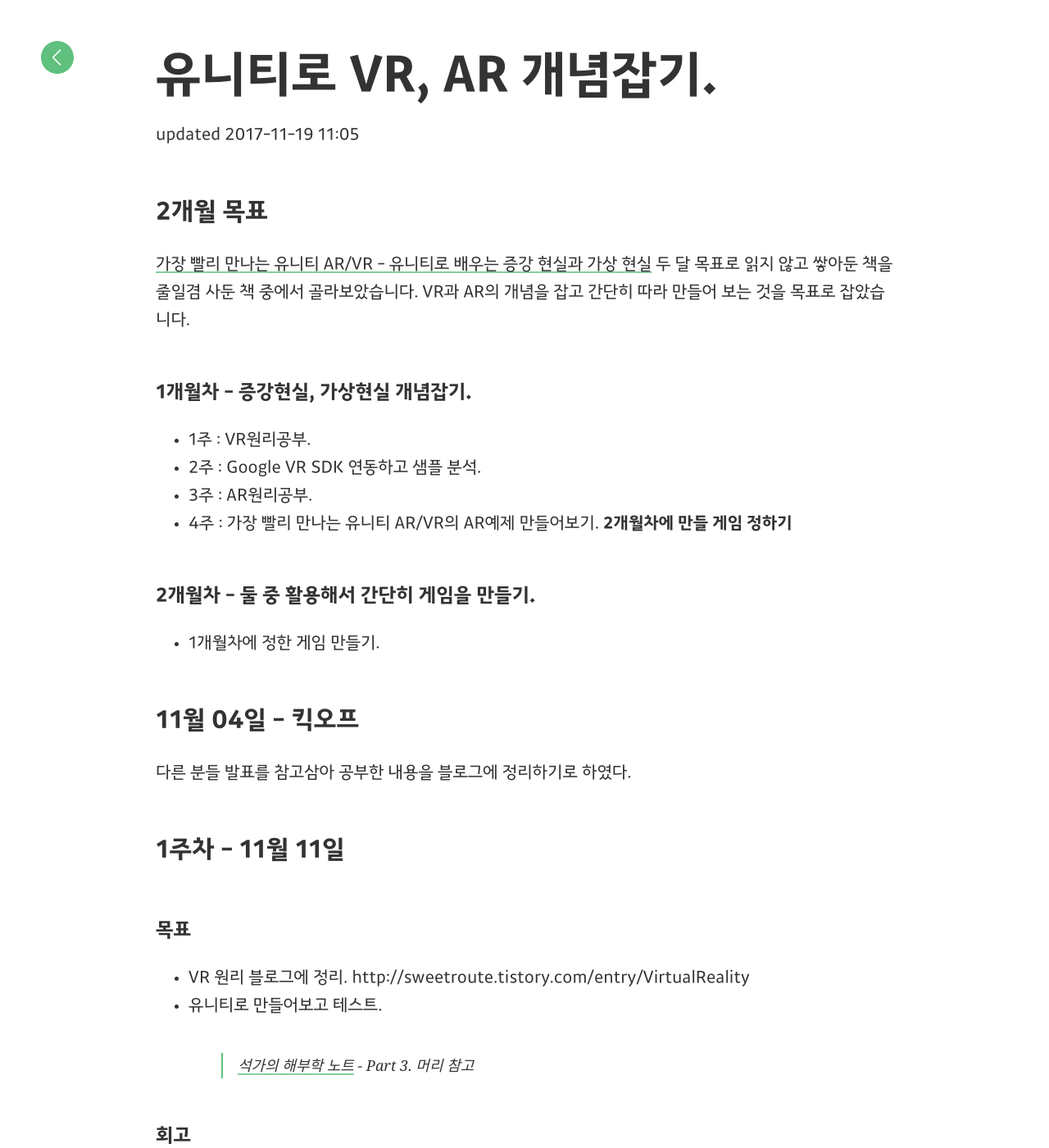
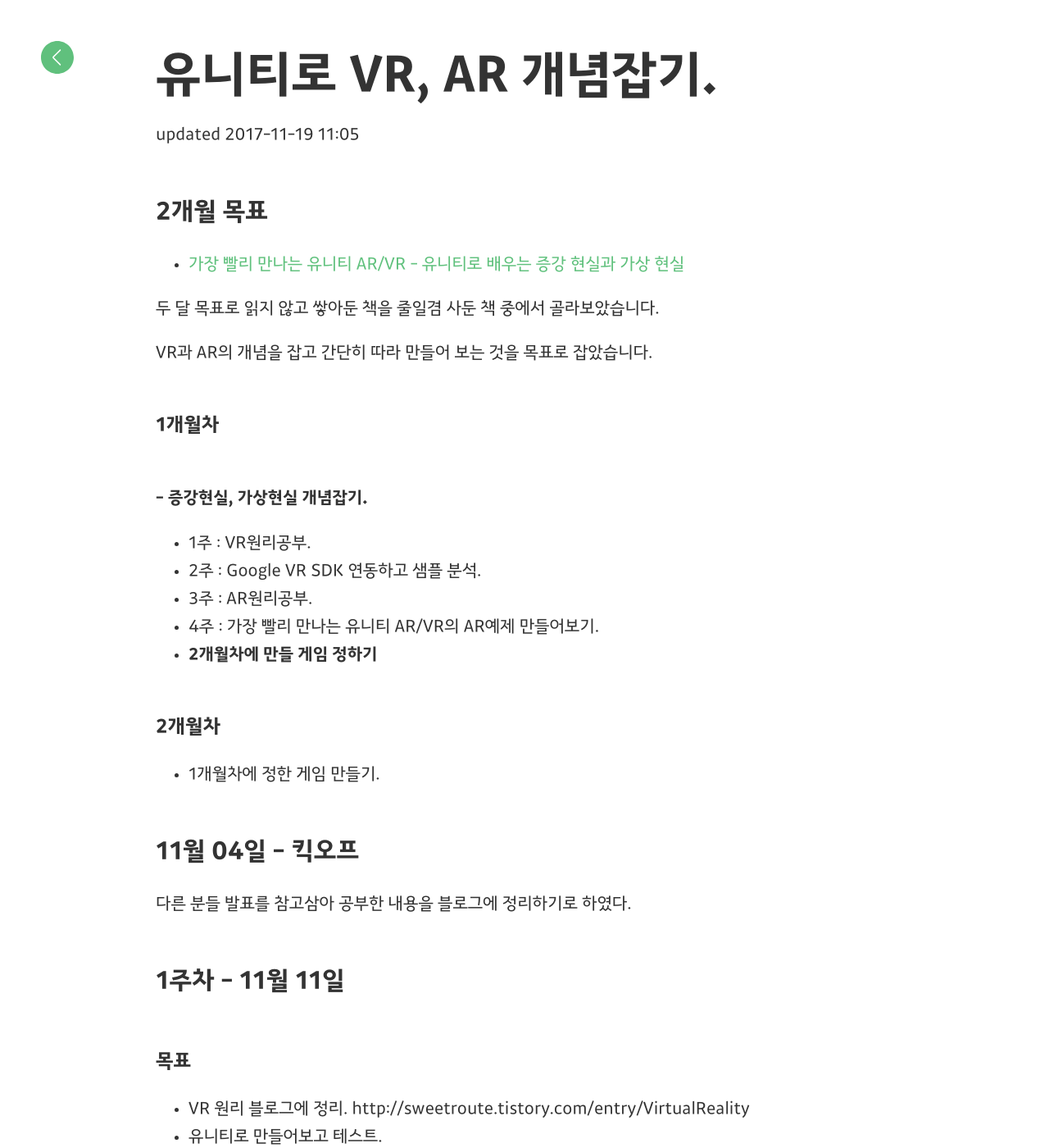
Before and after one commit to yeogaemogaco/retrospective-2nd, a Jekyll site: the page built from _posts/2017-11-04-sweetroute.md, in a window 1280 px wide and 1400 px high. Shown: the whole window at 82% size. Built offline with Jekyll 4.4.1, drawn with Linux system fonts in a browser that asks for light colours.

Commit message:
치즈 2주차 회고등록

```diff
--- a/_posts/2017-11-04-sweetroute.md
+++ b/_posts/2017-11-04-sweetroute.md
@@ -6,18 +6,22 @@
 ---
 
 ## 2개월 목표
-<a href="http://book.naver.com/bookdb/book_detail.nhn?bid=12049025" target="_blank">가장 빨리 만나는 유니티 AR/VR - 유니티로 배우는 증강 현실과 가상 현실</a>
+- <a href="http://book.naver.com/bookdb/book_detail.nhn?bid=12049025" target="_blank">가장 빨리 만나는 유니티 AR/VR - 유니티로 배우는 증강 현실과 가상 현실</a>
+
 두 달 목표로 읽지 않고 쌓아둔 책을 줄일겸 사둔 책 중에서 골라보았습니다.
+
 VR과 AR의 개념을 잡고 간단히 따라 만들어 보는 것을 목표로 잡았습니다.
 
-### 1개월차 - 증강현실, 가상현실 개념잡기.
+### 1개월차
+#### - 증강현실, 가상현실 개념잡기.
 - 1주 : VR원리공부.
 - 2주 : Google VR SDK 연동하고 샘플 분석.
 - 3주 : AR원리공부.
 - 4주 : 가장 빨리 만나는 유니티 AR/VR의 AR예제 만들어보기.
-**2개월차에 만들 게임 정하기**
+- **2개월차에 만들 게임 정하기**
 
-### 2개월차 - 둘 중 활용해서 간단히 게임을 만들기.
+
+### 2개월차
 - 1개월차에 정한 게임 만들기.
 
 
```
